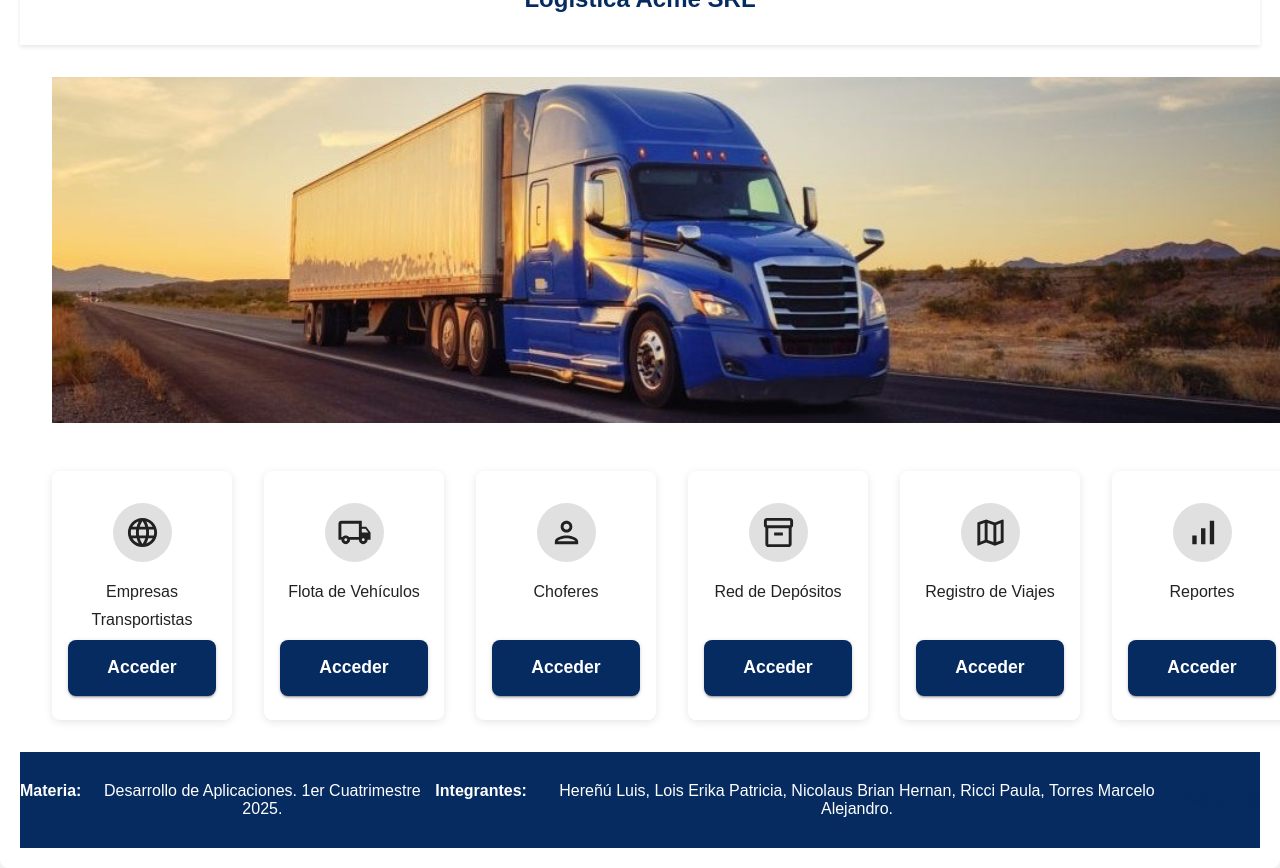
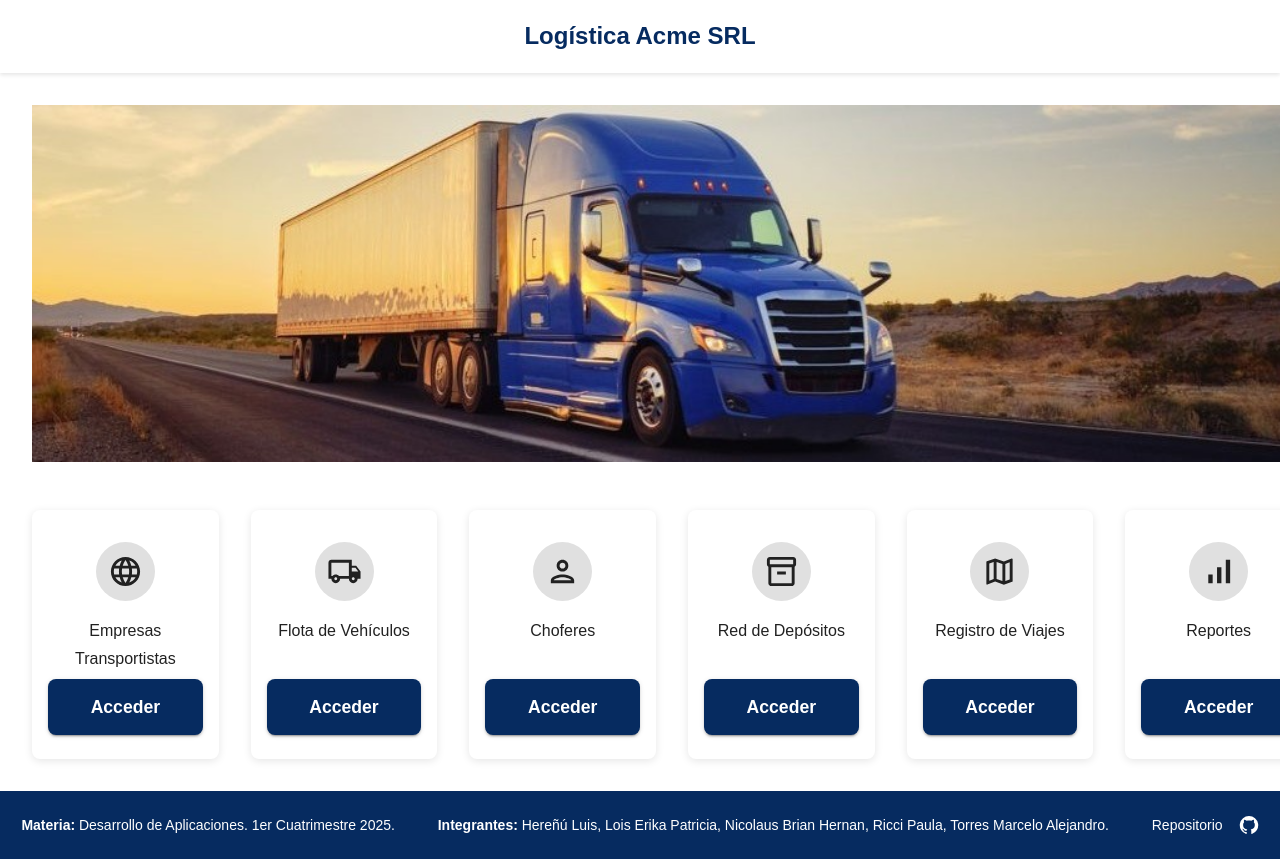
Before and after one commit to DesApp-2025c1-Grupo-4/DesApp-2025c1-Grupo4-Front-end, a React (Vite) app: page / in a window 1280 px wide. Shown: the top 868 px of the page. Built offline with nearby package versions, Linux system fonts and the light colour scheme.

Commit message:
mesh footer

```diff
--- /dev/null
+++ b/src/assets/css/styles.css
@@ -0,0 +1,23 @@
+:root {
+  font-family: Inter, system-ui, Avenir, Helvetica, Arial, sans-serif;
+  line-height: 1.5;
+  font-weight: 400;
+
+  color: #242424;
+  background-color: rgba(255, 255, 255, 0.87);
+
+  font-synthesis: none;
+  text-rendering: optimizeLegibility;
+  -webkit-font-smoothing: antialiased;
+  -moz-osx-font-smoothing: grayscale;
+}
+
+html {
+  scroll-behavior: smooth;
+}
+
+body {
+  margin: 0;
+  min-width: 320px;
+  min-height: 80vh;
+}
--- a/src/commonComponents/Footer.jsx
+++ b/src/commonComponents/Footer.jsx
@@ -1,34 +1,46 @@
-import { Box, Stack, Link} from "@mui/material";
+import { Box, Stack, Link, Typography} from "@mui/material";
 import  GitHubIcon  from '@mui/icons-material/GitHub';
 
 const Footer = () => {
 
-    return( <Box component="footer" sx={{
+  return (<Box component="footer" sx={{
     display: 'flex',
     flexDirection: 'row',
     alignItems: 'center',
     justifyContent: 'space-around',
     width: '100%',
-        height: '3rem',
+    height: '2,5rem',
     textAlign: 'center',
     color: 'white',
     backgroundColor: '#062B60',
     typography: 'footer',
     py: 3}}>
       <Stack direction="column">
-                <Box sx={{ display: 'flex', justifyContent: 'center'}}><Box sx={{fontWeight: 'bold', pr: 1}}>Materia: </Box>
-                Desarrollo de Aplicaciones. 1er Cuatrimestre 2025.</Box>
+        <Box sx={{ display: 'flex', justifyContent: 'center'}}><Typography variant="body2">
+          <strong>Materia:</strong> Desarrollo de Aplicaciones. 1er Cuatrimestre 2025.</Typography>
+        </Box>
       </Stack>
 
       <Stack direction="column">
-                <Box sx={{ display: 'flex', justifyContent: 'center'}}><Box sx={{fontWeight: 'bold', pr: 1}}>Integrantes: </Box>
-                Hereñú Luis, Lois Erika Patricia, Nicolaus Brian Hernan, Ricci Paula, Torres Marcelo Alejandro.</Box>
+        <Box sx={{ display: 'flex', justifyContent: 'center'}}><Typography variant="body2">
+          <strong>Integrantes: </strong>
+          Hereñú Luis, Lois Erika Patricia, Nicolaus Brian Hernan, Ricci Paula, Torres Marcelo Alejandro.</Typography>
+        </Box>
       </Stack>
 
-            <Stack direction="column">
-                <Box sx={{ display: 'flex', justifyContent: 'center'}}>
-                    <Link endIcon={<GitHubIcon/>} href="https://github.com/DesApp-2025c1-Grupo-4" target="_blank">Repositorio</Link>
-                </Box>
+
+      <Stack alignItems="center" direction="row" gap={2}>
+        <Link
+          href="https://github.com/DesApp-2025c1-Grupo-4"
+          target="_blank"
+          rel="noopener noreferrer"
+          color="inherit"
+          underline="hover"
+        >
+          <Typography variant="body2">Repositorio</Typography>
+
+        </Link>
+        <GitHubIcon fontSize="small"/>
       </Stack>
     </Box>);
 }
--- a/src/main.jsx
+++ b/src/main.jsx
@@ -4,7 +4,7 @@ import ReactDOM from 'react-dom/client';
 import AppRoutes from './AppRouter';
 import { ThemeProvider } from '@mui/material/styles';
 import customMuiTheme from './config/customMuiTheme';
-import './index.css';
+import './assets/css/styles.css';
 
 ReactDOM.createRoot(document.getElementById('root')).render(
   <React.StrictMode>
--- a/src/pages/Home/Home.jsx
+++ b/src/pages/Home/Home.jsx
@@ -10,6 +10,7 @@ import PersonOutlinedIcon from '@mui/icons-material/PersonOutlined';
 import Inventory2OutlinedIcon from '@mui/icons-material/Inventory2Outlined';
 import MapOutlinedIcon from '@mui/icons-material/MapOutlined';
 import SignalCellularAltOutlinedIcon from '@mui/icons-material/SignalCellularAltOutlined';
+import { Margin } from '@mui/icons-material';
 
 const Home = () => {
 
@@ -76,7 +77,7 @@ const Home = () => {
           </Grid>
         </Box>
       </Box>
-      <Footer />
+      <Footer/>
     </Box>
   );
 };
```
Lines whose indentation alone changed are shown as unchanged.
